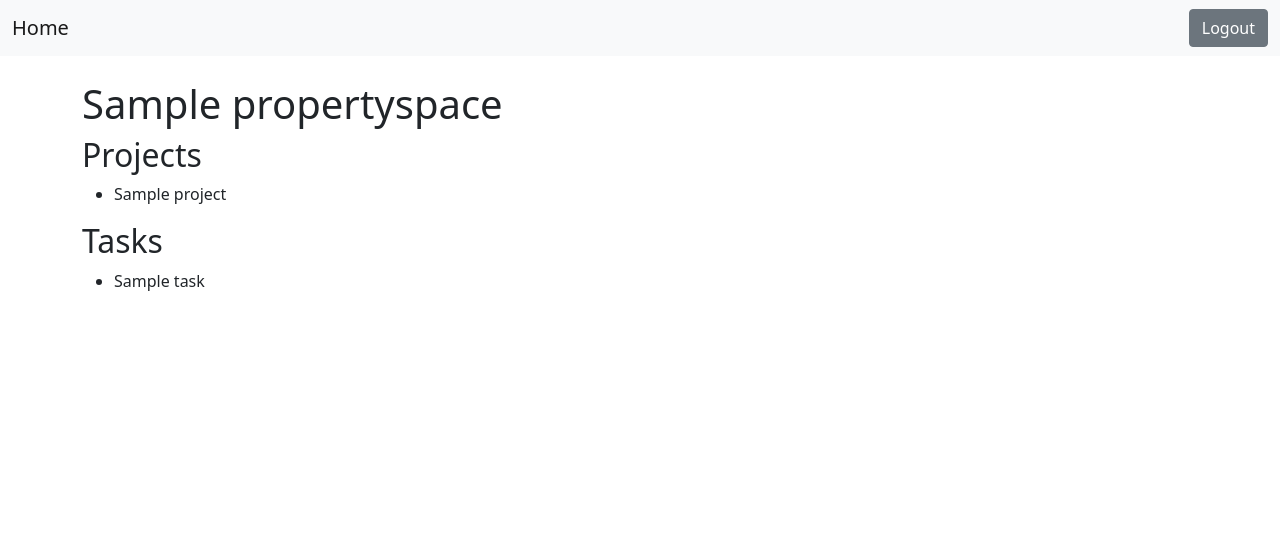
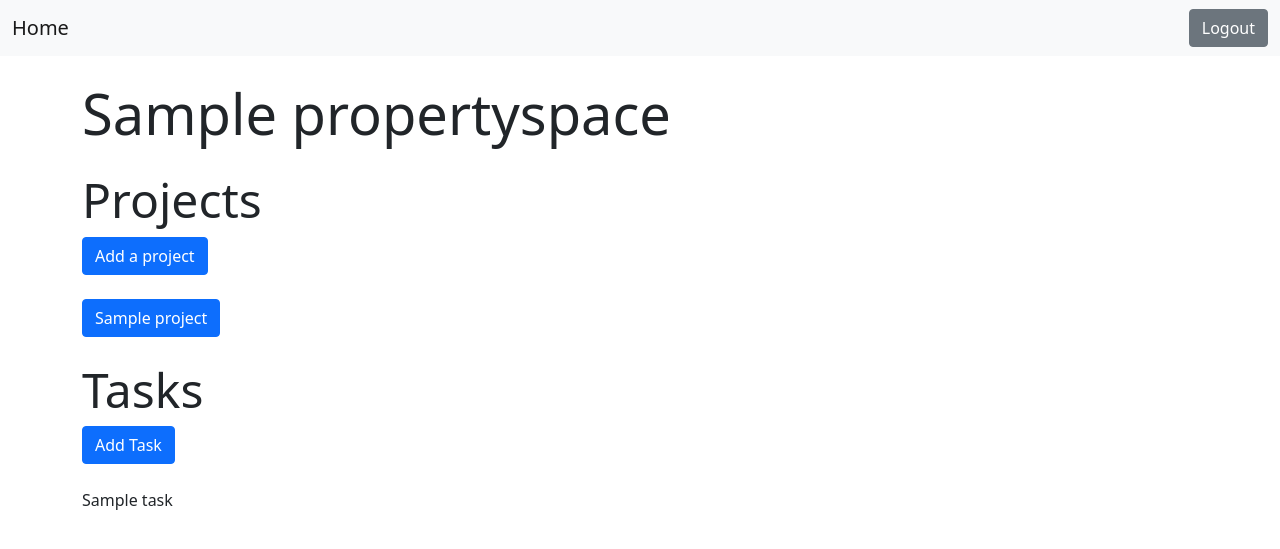
Before and after one commit to RCoff/home-project-manager, a Django app: page /s/00000000-0000-0000-0000-000000000001 in a window 1280 px wide. Shown: the top 549 px of the page. Run offline with Django 3.2, Linux system fonts and the light colour scheme; a user stored in the database is signed in; tables that the repository leaves empty hold one stand-in row (values such as "Sample post").

Commit message:
Implement project creation

```diff
--- a/data/models.py
+++ b/data/models.py
@@ -85,6 +85,9 @@ class Projects(models.Model):
     images = models.ManyToManyField(Images, blank=True)
     shared_users = models.ManyToManyField(User, blank=True)
 
+    class Meta:
+        unique_together = ['property', 'property_space', 'name']
+
     @property_
     def display_cost(self):
         return f"${self.cost:,}"
--- a/interface/forms.py
+++ b/interface/forms.py
@@ -41,4 +41,4 @@ class CreateProjectsForm(forms.ModelForm):
 
     class Meta:
         model = Projects
-        fields = ['name', 'description', 'start_date', 'end_date', 'status', 'cost', 'images']
+        fields = ['name', 'description', 'start_date', 'end_date', 'status', 'cost',]
--- a/interface/templates/space.html
+++ b/interface/templates/space.html
@@ -4,26 +4,33 @@
 
 {% block content %}
     <div class="container">
-        <h1 class="display-6">{{ space.name }}</h1>
-        <h2>Projects</h2>
-        <ul>
-            {% for project in projects %}
-                <li>
-                    {{ project.name }}
-                </li>
-            {% empty %}
-                <button type="button" class="btn btn-primary">Add Project</button>
-            {% endfor %}
-        </ul>
-        <h2>Tasks</h2>
-        <ul>
-            {% for task in tasks %}
-                <li>
-                    {{ task.name }}
-                </li>
-            {% empty %}
+        <div class="mb-4">
+            <div class="mb-4">
+                <h1 class="display-4 mb-4">{{ space.name }}</h1>
+                <h1 class="display-5">Projects</h1><a href="{% url 'project-add' space.id %}" class="btn btn-primary">Add
+                a project</a>
+            </div>
+            <div class="row">
+                {% for project in projects %}
+                    <div class="col-6 col-sm-4">
+                        <a href="{% url 'project' project.id %}" class="btn btn-primary">{{ project.name }}</a>
+                    </div>
+                {% endfor %}
+            </div>
+        </div>
+        <div class="mb-4">
+            <div class="mb-4">
+                <h1 class="display-5">Tasks</h1>
                 <button type="button" class="btn btn-primary">Add Task</button>
-            {% endfor %}
-        </ul>
+            </div>
+
+            <div class="row">
+                {% for task in tasks %}
+                    <div class="col">
+                        {{ task.name }}
+                    </div>
+                {% endfor %}
+            </div>
+        </div>
     </div>
 {% endblock %}
--- a/interface/urls.py
+++ b/interface/urls.py
@@ -4,8 +4,10 @@ from . import views
 
 urlpatterns = [
     path('', views.Index.as_view(), name='home'),
-    path('p/add', views.Index.as_view(), name='property-add'),
-    path('p/<uuid:id>', views.PropertyView.as_view(), name='property'),
-    path('p/<uuid:id>/s/add', views.AddSpaceView.as_view(), name='space-add'),
+    path('h/add', views.Index.as_view(), name='property-add'),
+    path('h/<uuid:id>', views.PropertyView.as_view(), name='property'),
+    path('h/<uuid:id>/s/add', views.AddSpaceView.as_view(), name='space-add'),
     path('s/<uuid:id>', views.SpaceView.as_view(), name='space'),
+    path('<uuid:id>/p/add', views.CreateProjectView.as_view(), name='project-add'),
+    path('p/<uuid:id>', views.ProjectView.as_view(), name='project'),
 ]
--- a/interface/views.py
+++ b/interface/views.py
@@ -1,6 +1,7 @@
 import logging
 import uuid
 
+import django.db.utils
 from django.shortcuts import render, HttpResponseRedirect, reverse
 from django.views import View
 from . import forms
@@ -65,25 +66,52 @@ class SpaceView(View):
     def get(self, request, id):
         self.space = get_space(id)
 
-        self.context.update({'property': self.property,
+        self.context.update({'property': self.space.property,
                              'space': self.space,
-                             'projects': self.space.projects_set.all,
+                             'projects': self.space.projects_set.all(),
                              'tasks': self.space.tasks.all})
 
         return render(request, template_name=self.template, context=self.context)
 
 
+class ProjectView(View):
+    template = "project.html"
+    context = {}
+
+    def get(self, request, id):
+        self.context.update({'project': get_project(id)})
+
+        return render(request, template_name=self.template, context=self.context)
+
+
 class CreateProjectView(View):
-    template = 'project.html'
+    template = 'project_create.html'
     form = forms.CreateProjectsForm()
     return_url = ""
     context = {'form': form}
 
-    def get(self, request):
+    def get(self, request, id):
         return render(request, template_name=self.template, context=self.context)
 
-    def post(self, request):
-        pass
+    def post(self, request, id):
+        self.form = forms.CreateProjectsForm(request.POST)
+        if self.form.is_valid():
+            parent = get_parent_object(id)
+            if isinstance(parent, models.Properties):
+                self.form.instance.property = parent
+            elif isinstance(parent, models.PropertySpaces):
+                self.form.instance.property = parent.property
+                self.form.instance.property_space = parent
+            else:
+                raise ValueError
+
+            try:
+                new_project = self.form.save()
+                return HttpResponseRedirect(reverse('project', args=[new_project.id]))
+            except django.db.utils.IntegrityError:
+                self.context.update({'project_already_exists': "True",
+                                     'form': self.form})
+                return self.get(request, id)
 
 
 class AddSpaceView(View):
@@ -111,3 +139,15 @@ def get_space(space_id: uuid.uuid4):
 
 def get_property(property_id: uuid.uuid4):
     return models.Properties.objects.get(id=property_id)
+
+
+def get_project(project_id: uuid.uuid4):
+    return models.Projects.objects.get(id=project_id)
+
+
+def get_parent_object(id: uuid.uuid4):
+    try:
+        parent = models.Properties.objects.get(id=id)
+    except models.Properties.DoesNotExist:
+        parent = models.PropertySpaces.objects.get(id=id)
+    return parent
```
Also changed, not shown: interface/templates/components/card.html (added, +10 -0 lines), interface/templates/project.html (+3 -7 lines), interface/templates/project_create.html (added, +21 -0 lines), interface/templates/property.html (+10 -2 lines), data/migrations/0010_alter_projects_unique_together.py (added).
